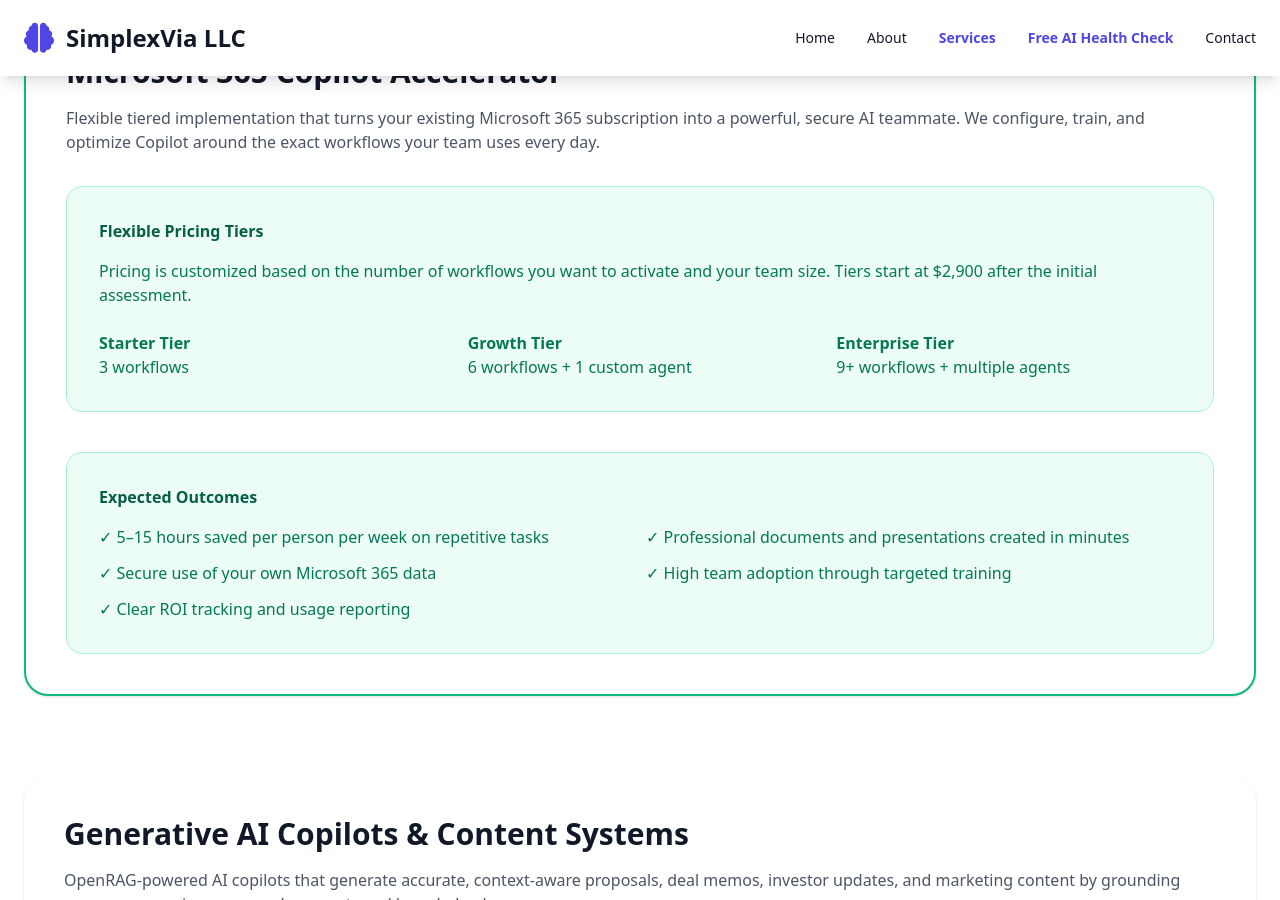
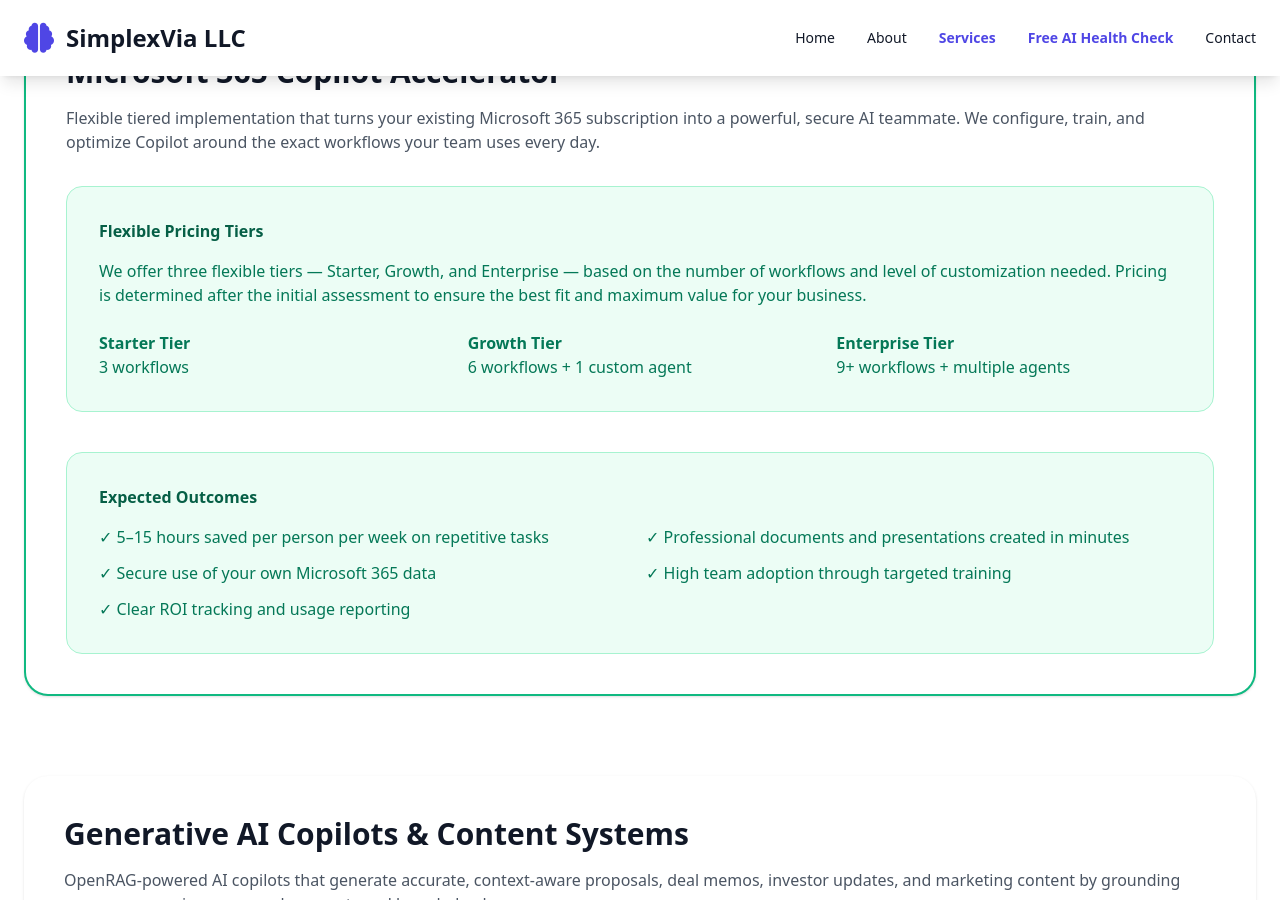
Before and after one commit to simplexvia/cs-website, a Jekyll site: the page docs/services-detail.html, which Jekyll copies as it is, in a window 1280 px wide and 900 px high, scrolled down 879 px. Built offline with Jekyll 4.4.1, drawn with Linux system fonts in a browser that asks for light colours; nearby versions of some CDN libraries.

Commit message:
removed start price from ms-365 copilot service

```diff
--- a/docs/services-detail.html
+++ b/docs/services-detail.html
@@ -64,8 +64,9 @@
       <div class="bg-emerald-50 border border-emerald-200 p-8 rounded-2xl mb-10">
         <h3 class="font-semibold text-emerald-800 mb-4">Flexible Pricing Tiers</h3>
         <p class="text-emerald-700 mb-6">
-          Pricing is customized based on the number of workflows you want to activate and your team size.
-          Tiers start at $2,900 after the initial assessment.
+          We offer three flexible tiers — Starter, Growth, and Enterprise — based on the number of workflows
+          and level of customization needed. Pricing is determined after the initial assessment to ensure
+          the best fit and maximum value for your business.
         </p>
         <ul class="grid md:grid-cols-3 gap-6 text-emerald-700">
           <li><strong>Starter Tier</strong><br>3 workflows</li>
@@ -85,7 +86,6 @@
         </ul>
       </div>
     </div>
-
     <!-- 3. Generative AI Copilots -->
     <div id="copilots" class="mb-20 bg-white p-10 rounded-3xl shadow">
       <h2 class="text-3xl font-bold mb-4">Generative AI Copilots & Content Systems</h2>
--- a/docs/services.html
+++ b/docs/services.html
@@ -39,7 +39,7 @@
       </h2>
       <div class="grid md:grid-cols-2 lg:grid-cols-3 gap-8">
 
-        <!-- 1. AI Readiness -->
+        <!-- 1. AI Readiness Assessment -->
         <div class="bg-white p-8 rounded-3xl shadow hover:shadow-xl transition">
           <h3 class="text-2xl font-semibold mb-3">AI Readiness Assessment & Roadmap</h3>
           <p class="text-gray-600 mb-4">Comprehensive assessment and customized 90-day roadmap to ensure successful AI adoption.</p>
@@ -55,7 +55,7 @@
             We configure, train, and optimize Copilot around the exact workflows your team uses every day.
           </p>
           <p class="text-sm text-emerald-600 font-medium mb-6">
-            Benefit: Rapid productivity gains from tools you already own • Pricing starts at $2,900
+            Benefit: Rapid productivity gains from tools you already own • Pricing determined after assessment
           </p>
           <a href="services-detail.html#copilot365" class="text-indigo-600 hover:text-indigo-700 font-medium">Learn more →</a>
         </div>
```
